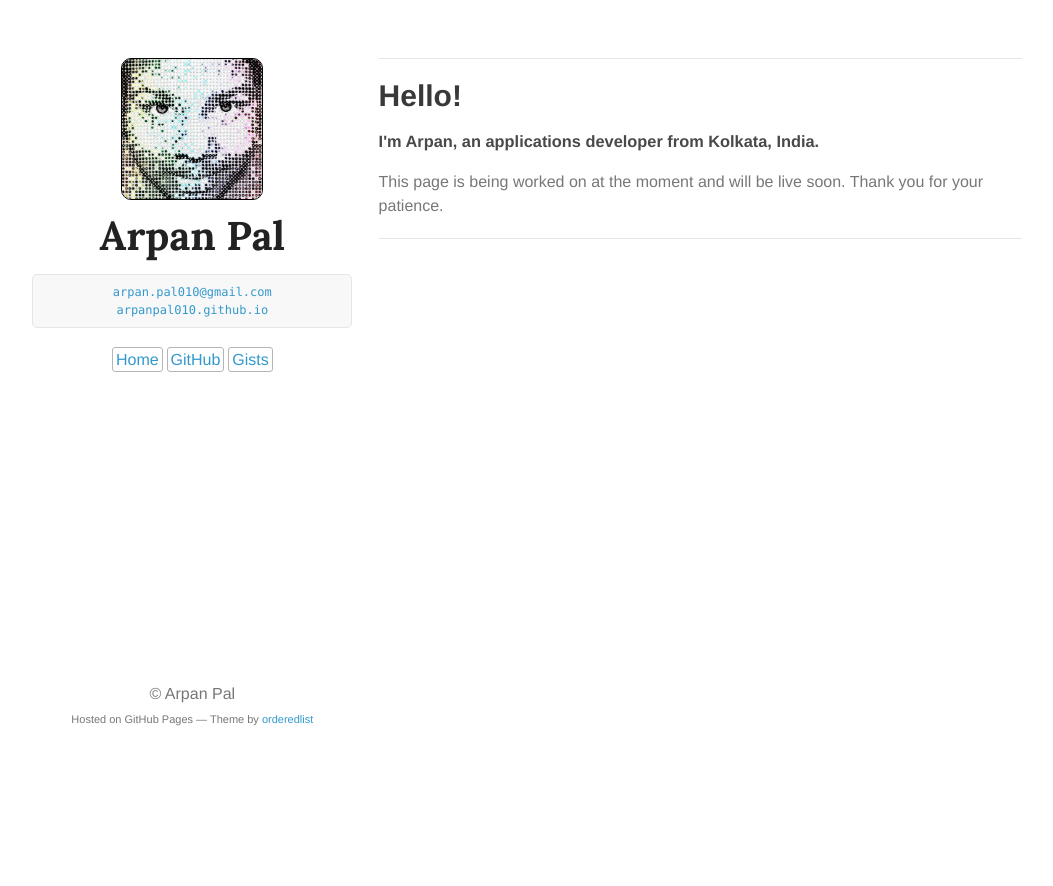
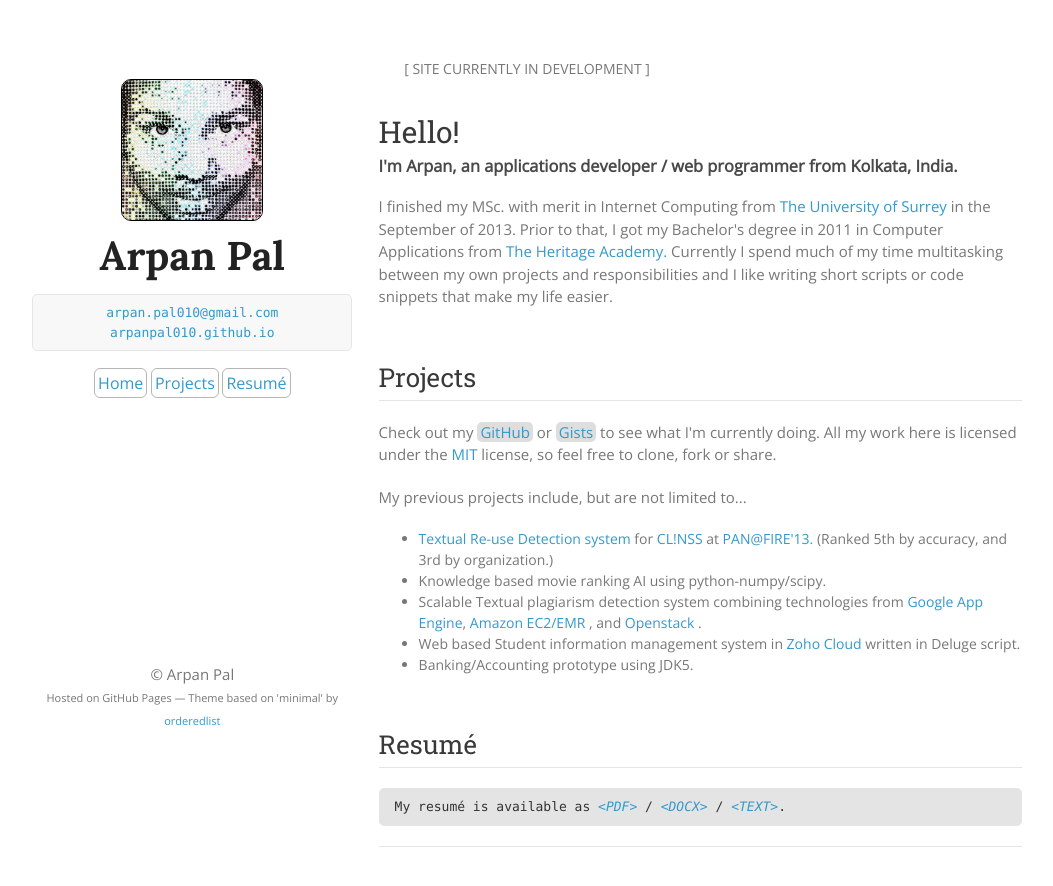
Before and after one commit to arpanpal010/arpanpal010.github.io, a plain HTML site: page index.html in a window 1280 px wide. Shown: the whole page, without its empty margins (113-1166 px from the left). Before the commit the page ends 800 px from the top, so only its background shows below. Drawn offline with nearby package versions, Linux system fonts and the light colour scheme.

Commit message:
update.1

```diff
--- a/index.html
+++ b/index.html
@@ -2,11 +2,11 @@
 <html>
 	<head>
 		<meta charset="utf-8">
-		<meta http-equiv="X-UA-Compatible" content="chrome=1">
+		<meta http-equiv="X-UA-Compatible" content="IE=edge,chrome=1">
 
 		<title>arpanpal010.github.io</title>
 
-		<link rel="stylesheet" href="stylesheets/styles.css">
+		<link rel="stylesheet" href="/stylesheets/styles.css">
 		<meta name="viewport" content="width=device-width, initial-scale=1, user-scalable=no">
 
 		<!--[if lt IE 9]>
@@ -15,41 +15,87 @@
 	</head>
 
 	<body>
+		<div class="center">[ SITE CURRENTLY IN DEVELOPMENT ]</div>
 		<div class="wrapper">
 <!--Header-->
 			<header>
-				<center>
-					<img src="images/apal.png" width="140px" height="140px" style="border-radius: 10px;"/>
+				<div class="center">
+					<img src="/images/apal.png" width="140" height="140" style="border-radius: 10px;" alt="git.avatar"/>
 					<br/>
 					<h1 style="font-size: 30pt; margin: 0 0 8px;">Arpan Pal</h1>
 					<!--h5 style="width: 75%; text-align: center; background: #D6D6D6; border-radius: 20px; color: #000000";>Tech enthusiast &#8211; Code hippo &#8211; Problem solver</h5-->
 					<pre><a href="mailto:arpan.pal010@gmail.com" target="_top">arpan.pal010@gmail.com</a><br/><a href="https://arpanpal010.github.io" target="_top">arpanpal010.github.io</a></pre>
-				</center>
+				</div>
 				<!--Navigation + Links-->
-				<div class="navbar"><center>
+				<div class="navbar">
+					<div class="center">
 						<a class="nav" href="#home">Home</a>
-						<a class="nav" href="https://github.com/arpanpal010">GitHub</a>
-						<a class="nav" href="https://gist.github.com/arpanpal010">Gists</a>
-					</center>
+						<a class="nav" href="#projects">Projects</a>
+						<a class="nav" href="#resume">Resumé</a>
+						<!--a class="nav" href="#blog">Blog</a>
+						<a class="nav" href="https://github.com/arpanpal010">Gits</a>
+						<a class="nav" href="https://gist.github.com/arpanpal010">Gists</a-->
+					</div>
 				</div>
 			</header>
 <!--Section-->
 			<section>
 	<!--Home-->
-			<hr id="home"/>
-				<h2 style="font-size: 30px;">Hello!</h2>
-				<h3>I'm Arpan, an applications developer from Kolkata, India.</h3>
+				<h2 class="anchor" id="home" style="font-size: 30px;">Hello!</h2>
+				<h3 style="margin-left:0px; text-decoration: none;">I'm Arpan, an applications developer &#47; web programmer from Kolkata, India.</h3>
 				<p>
-					This page is being worked on at the moment and will be live soon. Thank you for your patience.
+					I finished my MSc. with merit in Internet Computing from <a href="http://www.surrey.ac.uk">The University of Surrey</a> in the September of 2013.
+					Prior to that, I got my Bachelor's degree in 2011 in Computer Applications from <a href="http://www.theheritageacademy.in/">The Heritage Academy.</a>
+					Currently I spend much of my time multitasking between my own projects and responsibilities and I like writing short scripts or code snippets that make my life easier.
 				</p>
+
+	<!--Projects-->
+				<h2 class="anchor"  id="projects">Projects</h2>
+			<hr/>
+				<p>
+					Check out my <a href="https://github.com/arpanpal010" style="padding: 0 3px; background:#DEDEDE; border-radius: 5px;">GitHub</a> or <a href="https://gist.github.com/arpanpal010" style="padding: 0 3px; background:#DEDEDE; border-radius: 5px;">Gists</a> to see what I'm currently doing.
+					All my work here is licensed under the <a href="http://opensource.org/licenses/MIT">MIT</a> license, so feel free to clone, fork or share.
+				</p>
+				<p>
+					My previous projects include, but are not limited to...
+					<ul>
+						<li>
+							<a href="/docs/2013-clinss-Pal-Surrey.pdf">Textual Re-use Detection system</a> for <a href="http://users.dsic.upv.es/grupos/nle/clinss.html">CL!NSS</a> at <a href="http://pan.webis.de/">PAN@FIRE'13.</a>
+							(Ranked 5th by accuracy, and 3rd by organization.)
+						</li>
+						<li>
+							Knowledge based movie ranking AI using python-numpy/scipy.
+						</li>
+						<li>
+							Scalable Textual plagiarism detection system combining technologies from
+								<a href="https://appengine.google.com/">Google App Engine</a>,
+								<a href="https://aws.amazon.com/">Amazon EC2/EMR</a>
+							, and
+								<a href="https://www.openstack.org/">Openstack</a>
+							.
+						</li>
+						<li>
+							Web based Student information management system in <a href="https://www.zoho.com/creator/">Zoho Cloud</a> written in Deluge script.
+						</li>
+						<li>
+							Banking/Accounting prototype using JDK5.
+						</li>
+					</ul>
+				</p>
+
+	<!--Resume-->
+				<h2 class="anchor" id="resume" >Resumé</h2>
+			<hr/>
+				<pre>My resumé is available as <a href="docs/ArpanPal.pdf" target="_blank"><i>&lt;PDF&gt;</i></a> &#47; <a href="docs/ArpanPal.docx" target="_blank"><i>&lt;DOCX&gt;</i></a> &#47; <a href="docs/ArpanPal.txt" target="_blank"><i>&lt;TEXT&gt;</i></a>.</pre>
 			<hr/>
 			</section>
+
 <!--Footer-->
 			<footer>
 				<p>
 					&copy; Arpan Pal
 					<br/>
-					<small>Hosted on GitHub Pages &mdash; Theme by <a href="https://github.com/orderedlist">orderedlist</a></small>
+					<small>Hosted on GitHub Pages &mdash; Theme based on 'minimal' by <a href="https://github.com/orderedlist">orderedlist</a></small>
 				</p>
 			</footer>
 
--- a/stylesheets/styles.css
+++ b/stylesheets/styles.css
@@ -1,16 +1,16 @@
 @import url(http://fonts.googleapis.com/css?family=Lora:400,700,400italic);
 @import url(http://fonts.googleapis.com/css?family=Roboto+Slab:400,700);
+@import url(http://fonts.googleapis.com/css?family=Open+Sans);
 
 body {
   padding:50px;
-  font:14px/1.5 "Roboto+Slab", "Helvetica Neue", Helvetica, Arial, sans-serif;
+  font:14px/1.5 "Open Sans", "Helvetica Neue", Helvetica, Arial, sans-serif;
   color:#777;
   font-weight:400;
 }
 
 h1, h2, h3, h4, h5, h6 {
   color:#222;
-  margin:0 0 20px;
 }
 
 p, ul, ol, table, pre, dl {
@@ -18,7 +18,7 @@ p, ul, ol, table, pre, dl {
 }
 
 p {
-  font-size: 16px;
+  font-size: 15px;
 }
 
 h1, h2, h3 {
@@ -29,14 +29,20 @@ h1 {
   font:30px/1.5 "Lora", "Helvetica Neue", Helvetica, Arial, sans-serif;
   font-size:28px;
   font-weight: 700;
+  margin:0 0 20px;
 }
 
 h2 {
+  font:26px/1.5 "Roboto Slab", "Helvetica Neue", Helvetica, Arial, sans-serif;
   color:#393939;
+  margin: 0 0 3px;
 }
 
 h3, h4, h5, h6 {
+  margin:0 0 20px;
+  margin-left: 30px;
   color:#494949;
+  text-decoration: underline;
 }
 
 a {
@@ -52,30 +58,6 @@ a small {
   display:block;
 }
 
-/* classes */
-
-.wrapper {
-  width:85%;
-  margin:0 auto;
-}
-
-.navbar {
-  /* nothing here so far */
-}
-
-.nav {
-  background: #FFF;
-  font-size: 16px;
-  padding: 3px;
-  margin-bottom:5px;
-  border-radius: 3px;
-  border: 1px solid #B5B5B5;
-}
-.nav:hover {
-  background: #585858;
-  color: #fff;
-}
-
 blockquote {
   border-left:1px solid #e5e5e5;
   margin:0;
@@ -86,7 +68,7 @@ blockquote {
 code, pre {
   font-family:Monaco, Bitstream Vera Sans Mono, Lucida Console, Terminal;
   color:#333;
-  font-size:12px;
+  font-size:13px;
 }
 
 pre {
@@ -217,6 +199,40 @@ footer {
   bottom:50px;
 }
 
+/* classes */
+
+.wrapper {
+  width:85%;
+  margin:0 auto;
+}
+
+/*center deprecated*/
+.center {
+  text-align: center;
+}
+
+.navbar {
+  /* nothing here so far */
+}
+
+.nav {
+  background: #FFF;
+  font-size: 16px;
+  padding: 3px;
+  margin-bottom:5px;
+  border-radius: 6px;
+  border: 1px solid #B5B5B5;
+}
+.nav:hover {
+  background: #3A3535;
+  color: #fff;
+}
+
+.anchor {
+  padding-top: 30px;
+  /*visibility: hidden;*/
+}
+
 @media print, screen and (max-width: 960px) {
 
   div.wrapper {
@@ -236,15 +252,10 @@ footer {
 	width:95%;
 	position: fixed;
 	margin-top:5px;
-	margin-right:10px;
+	margin-right:15px;
+	margin-bottom: 100px;
 	/*background: #C8C8C8;*/
   }
-
-  .nav{
-	float:none;
-    font-size: 16px;
-  }
-
 
   section {
     border:1px solid #e5e5e5;
```
Also changed, not shown: 1 other file.
